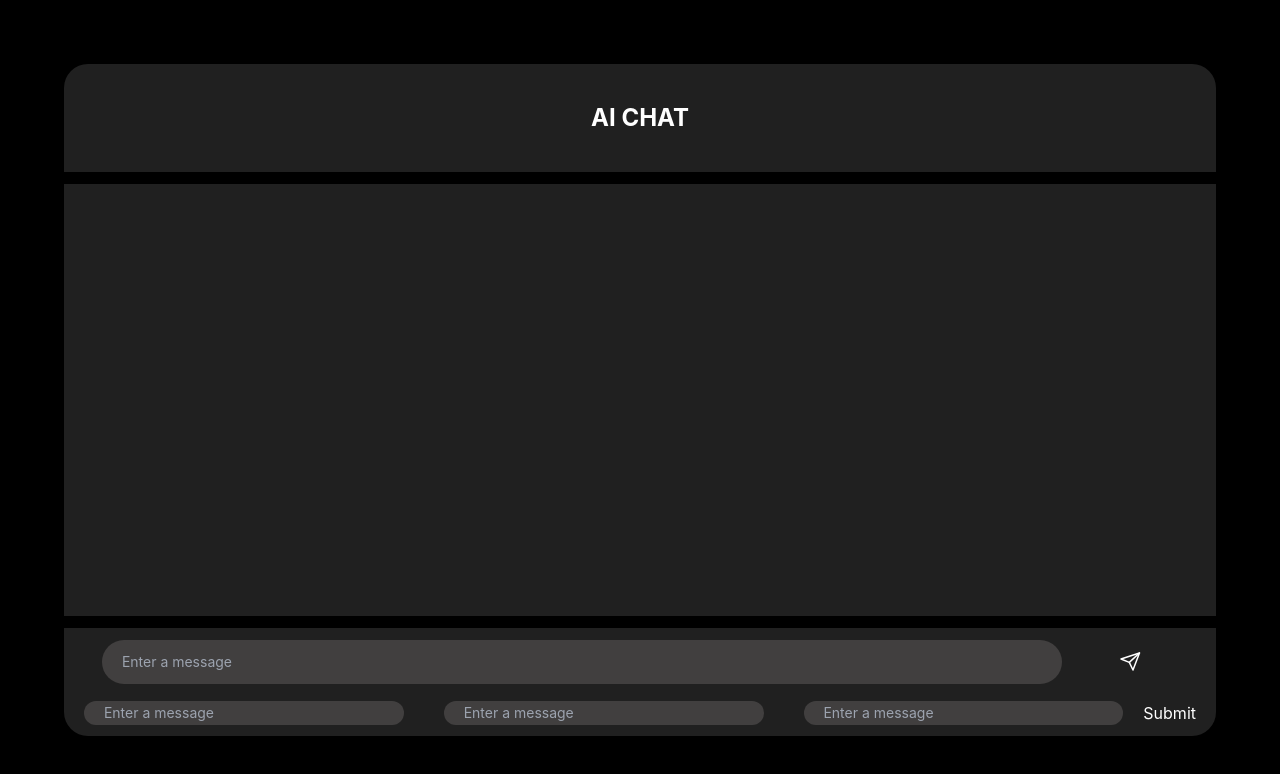
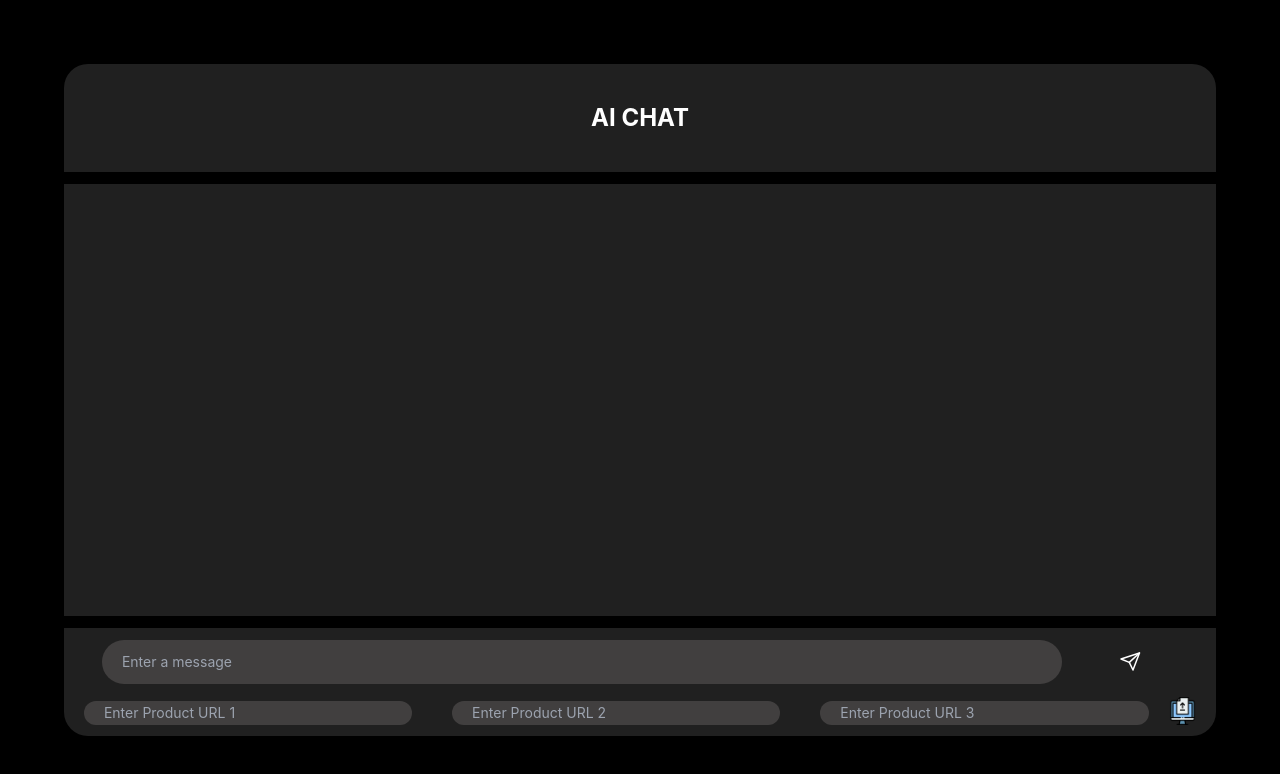
Before and after one commit to michaelZhaoCode/shopWise, a React (Create React App) app in the folder client/: page /chat in a window 1280 px wide. Shown: the top 774 px of the page. Built offline with nearby package versions, Linux system fonts and the light colour scheme.

Commit message:
Corrected placeholders for url inputs boxes, replaced submit button

```diff
--- a/client/src/App.js
+++ b/client/src/App.js
@@ -13,7 +13,7 @@ function App() {
       <AppProvider>
         <Router>
           <Routes>
-            <Route path="/" element={<Home />} />
+            <Route path="/" element={<Chatbot />} />
             <Route path="/search" element={<Search />} />
 
             <Route path="/chat" element={<Chatbot />} />
--- a/client/src/Chatbot.js
+++ b/client/src/Chatbot.js
@@ -1,6 +1,7 @@
 import React, { useState, useEffect } from "react";
 import "./Chatbot.css";
 import sendButton from "./assets/send_button.svg";
+import urlButton from "./assets/urlsubmit.png";
 import ScrollToBottom from "react-scroll-to-bottom";
 
 const Chatbot = () => {
@@ -170,7 +171,7 @@ const Chatbot = () => {
             <div className="flex w-full gap-5 ml-5 mr-5 justify-center items-end">
               <input
                 className="footer-color text-white p-3 rounded-3xl text-sm w-full h-1/2"
-                placeholder="  Enter a message"
+                placeholder="  Enter Product URL 1"
                 value={urlPrompts[0]}
                 onChange={(e) => {
                   setUrlPrompts((prevUrlPrompts) => {
@@ -183,7 +184,7 @@ const Chatbot = () => {
             <div className="flex w-full gap-5 ml-5 mr-5 justify-center items-end">
               <input
                 className="footer-color text-white p-3 rounded-3xl text-sm w-full h-1/2"
-                placeholder="  Enter a message"
+                placeholder="  Enter Product URL 2"
                 value={urlPrompts[1]}
                 onChange={(e) => {
                   setUrlPrompts((prevUrlPrompts) => {
@@ -196,7 +197,7 @@ const Chatbot = () => {
             <div className="flex w-full gap-5 ml-5 mr-5 justify-center items-end">
               <input
                 className="footer-color text-white p-3 rounded-3xl text-sm w-full h-1/2"
-                placeholder="  Enter a message"
+                placeholder="  Enter Product URL 3"
                 value={urlPrompts[2]}
                 onChange={(e) => {
                   setUrlPrompts((prevUrlPrompts) => {
@@ -207,13 +208,16 @@ const Chatbot = () => {
               />
             </div>
               <div className="flex justify-center items-end text-white mr-5">
-              <button
-              onClick={() => {
-                addUrlsAPI();
-              }}
-              >Submit</button>
+              <img
+                className="hover:scale-125 duration-500 cursor-pointer max-h-24 w-auto"
+                src={urlButton}
+                alt="Send Button"
+                onClick={() => {
+                  addUrlsAPI();
+                }}
+              />
               </div>
-          </div>
+            </div>
 
         </div>
       </div>
```
Also changed, not shown: client/src/assets/urlsubmit.png (added).
